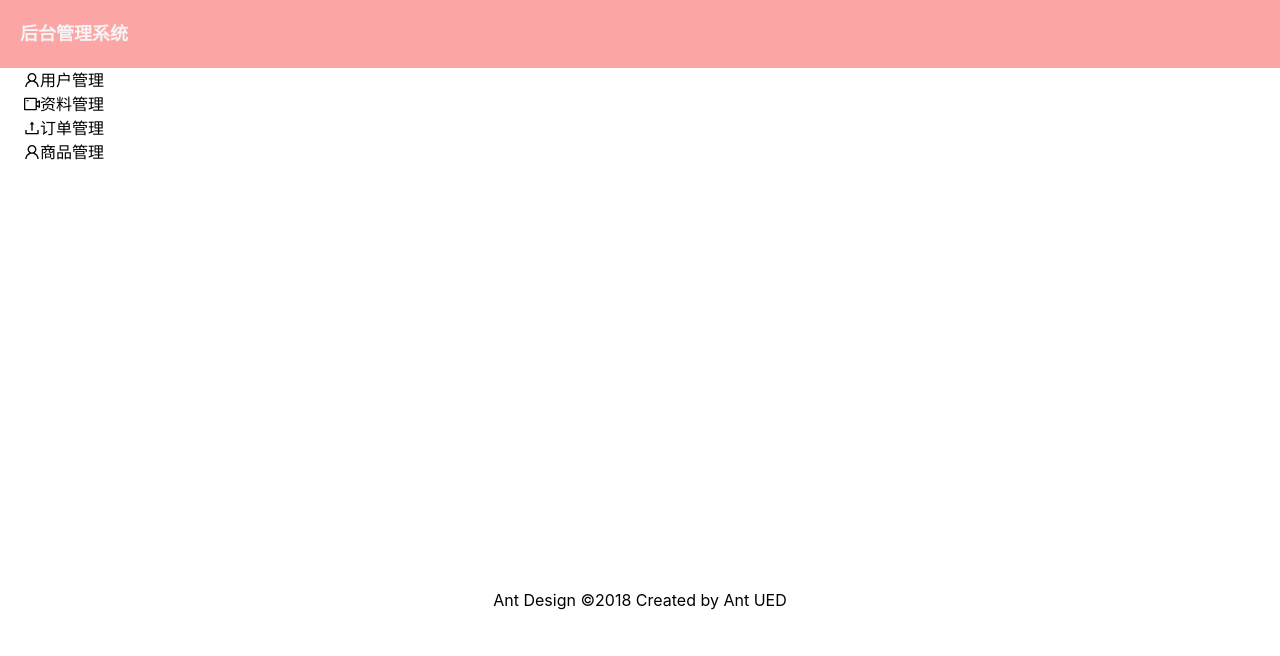
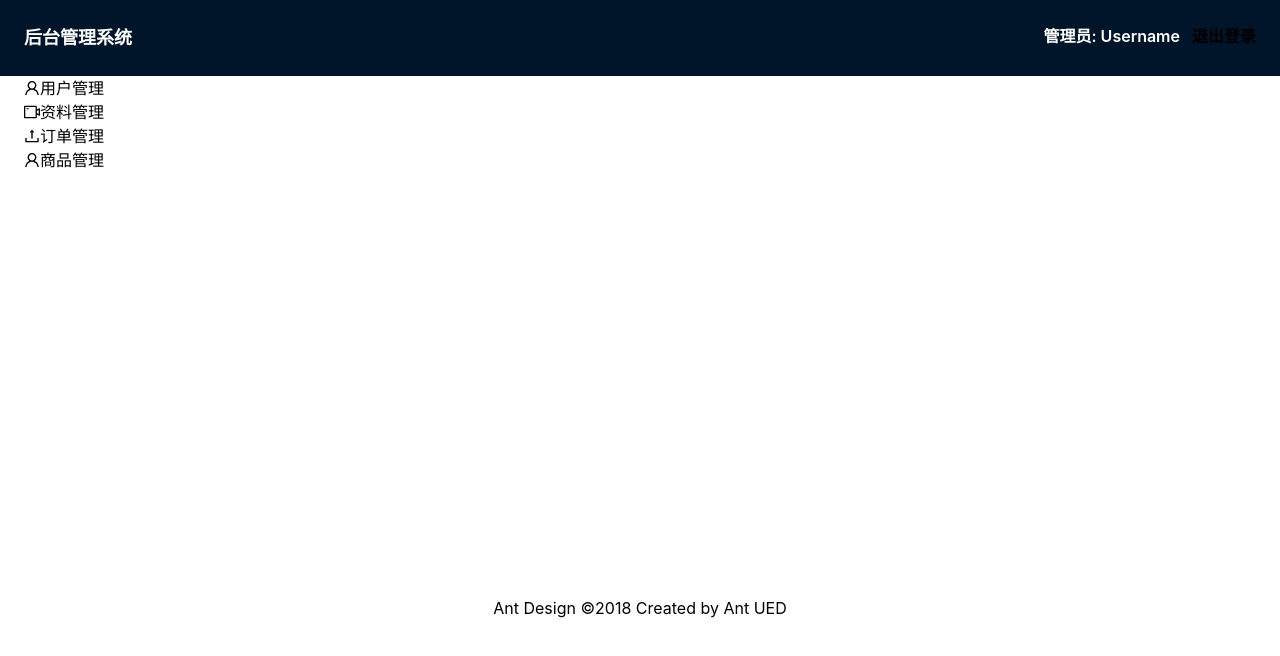
Before and after one commit to kongmingLatern/admin-react, a React (Create React App) app: page / in a window 1280 px wide. Shown: the top 656 px of the page. Built offline with nearby package versions, Linux system fonts and the light colour scheme.

Commit message:
feat: add Header.tsx

```diff
--- a/src/App.tsx
+++ b/src/App.tsx
@@ -2,17 +2,18 @@ import { Routes, Route } from 'react-router-dom'
 import UI from './components/UI'
 import Goods from './pages/Goods'
 import User from './pages/User'
+import Files from './pages/Files'
+import Header from './components/Header'
 
 export default function App() {
   return (
     <>
-      <header className="font-semibold  bg-red-300 ">
-        <h1 className="text-zinc-100 text-lg  p-5">后台管理系统</h1>
-      </header>
+      <Header />
       <Routes>
         <Route path="/" element={<UI />}>
           <Route path="user" element={<User />}></Route>
           <Route path="goods" element={<Goods />}></Route>
+          <Route path="files" element={<Files />}></Route>
         </Route>
       </Routes>
     </>
--- /dev/null
+++ b/src/components/Header.tsx
@@ -0,0 +1,13 @@
+import { Button } from 'antd'
+export default function Header() {
+  return (
+    <header className="font-semibold  bg-[#001529] relative ">
+      <h1 className="text-[#fff] text-lg  p-6">后台管理系统</h1>
+
+      <div className="absolute top-6 right-6">
+        <span className="text-white mr-3">管理员: Username</span>
+        <Button type="primary">退出登录</Button>
+      </div>
+    </header>
+  )
+}
```
